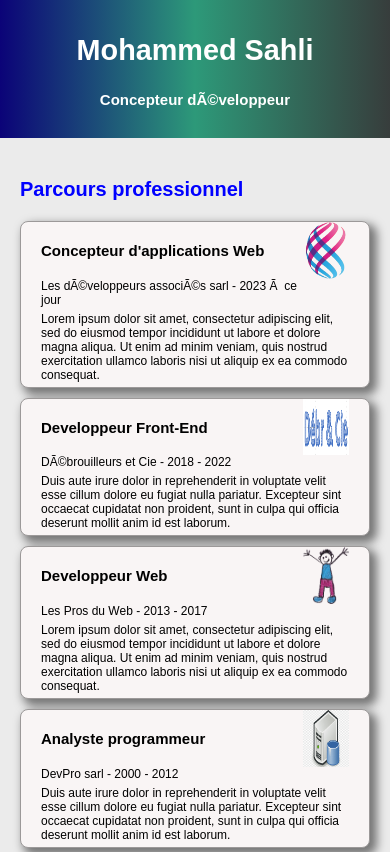
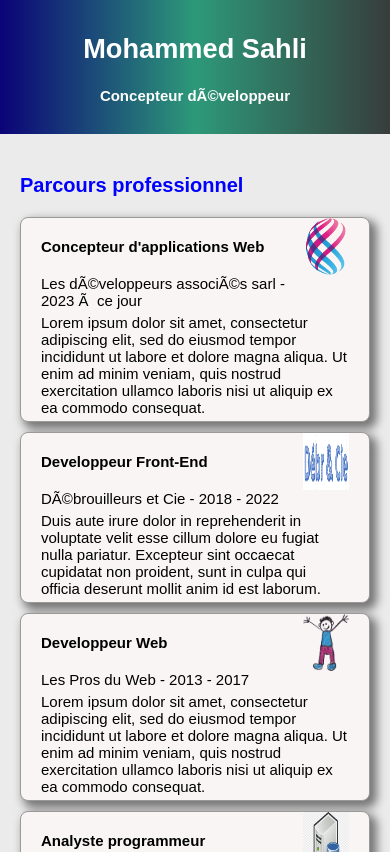
Before and after one commit to Mohammed-Sahli/Projet-TP1, a plain HTML site: page index.html in a window 390 px wide. Shown: the top 852 px of the page. Drawn offline with Linux system fonts and the light colour scheme.

Commit message:
Modif finale

```diff
--- a/Style/StyleTP1.css
+++ b/Style/StyleTP1.css
@@ -264,11 +264,10 @@ footer {
     }
     /* Section Héro */
         .hero h2 {
-            font-size: 1.8rem;
+            font-size: 1.7rem;
         }
-
-        .hero p {
-            font-size: 0.9rem;
+        p,li{
+            font-size: 15px;
         }
     .page {
         flex-direction: column;
@@ -279,8 +278,6 @@ footer {
     .experiences {
         flex-direction: column;
           gap: 10px;
-
-
     }
 
     .experience {
```
